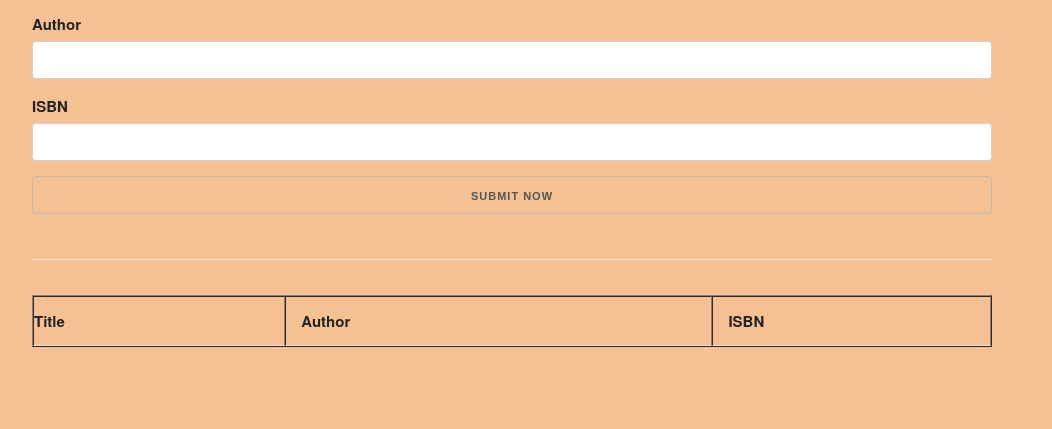
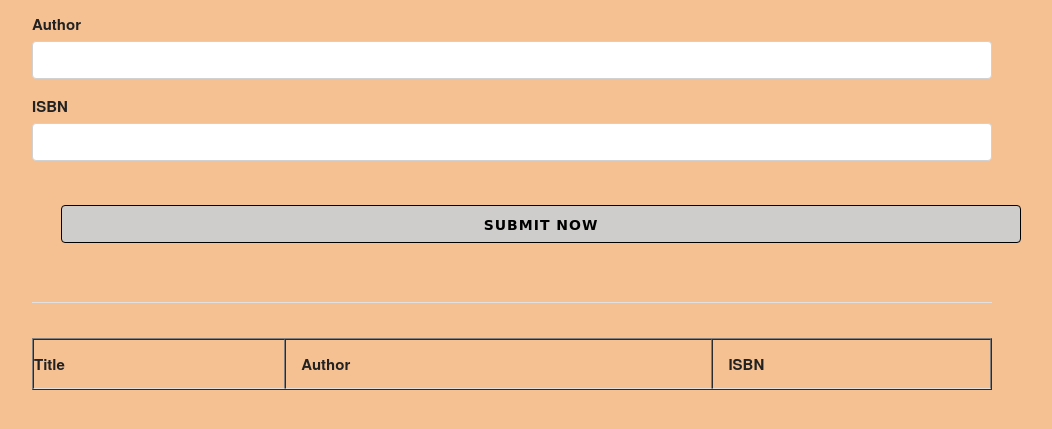
Before and after one commit to qazwsxedcrfv12/Vanilla-Javascript, a plain HTML site: page Book-List-Project/index.html in a window 1280 px wide. Shown: the part 153-582 px from the top of the page, without its empty margins (128-1180 px from the left). Drawn offline with nearby package versions, Linux system fonts and the light colour scheme.

Commit message:
Update app.css

```diff
--- a/Book-List-Project/app.css
+++ b/Book-List-Project/app.css
@@ -10,6 +10,15 @@ h2 {
 }
 input:hover {
   background-color: rgb(236, 234, 234);
+}
+input[type="submit"] {
+  border: 1px solid black;
+  font-family: cursive;
+  font-size: 1.4rem;
+  margin: 29px;
+  background-color: rgb(207, 205, 203);
+  color: black;
+  /* font-weight: bold; */
 }
 input[type="submit"]:hover {
   background-color: rgb(162, 240, 159);
```
